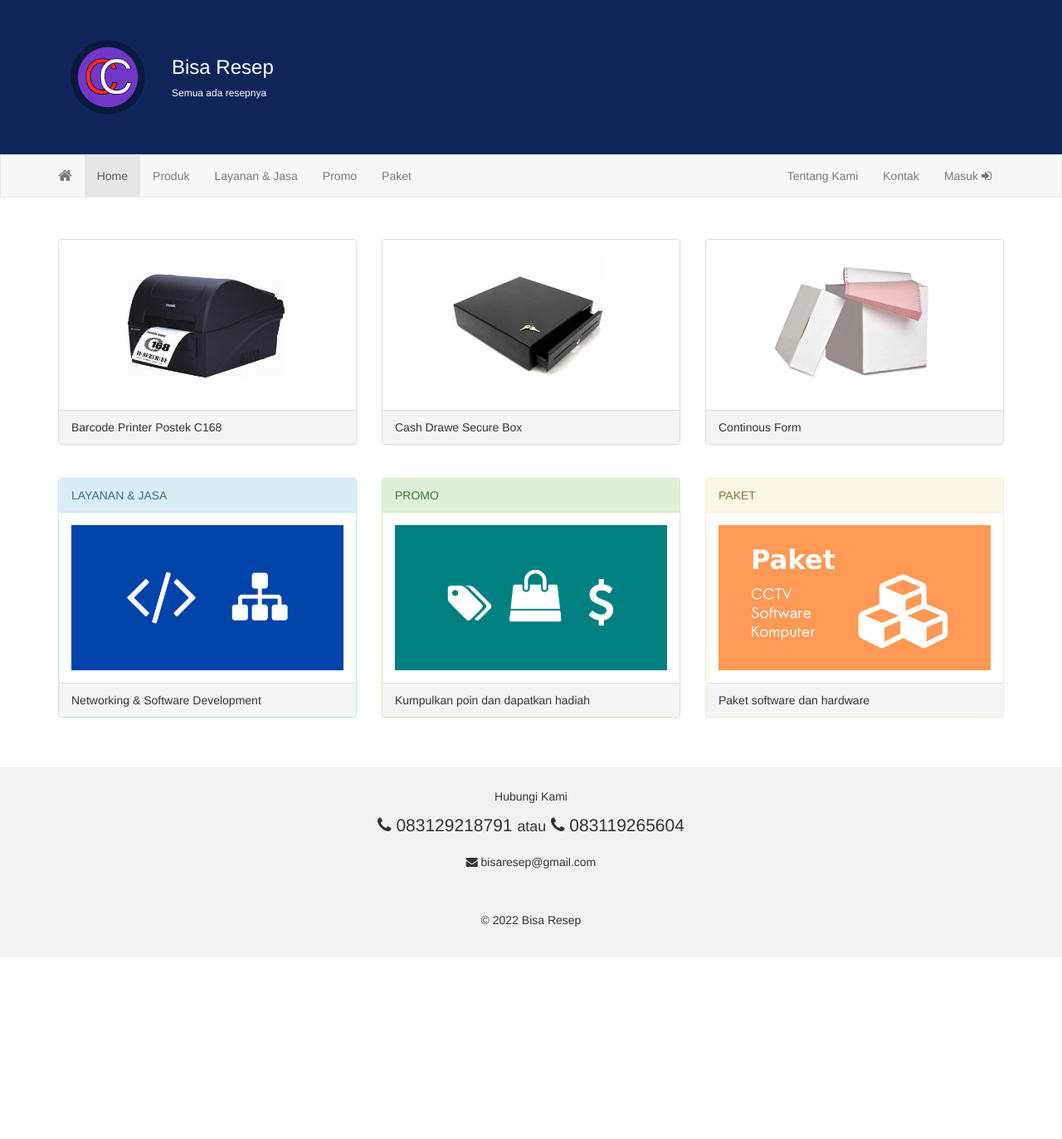
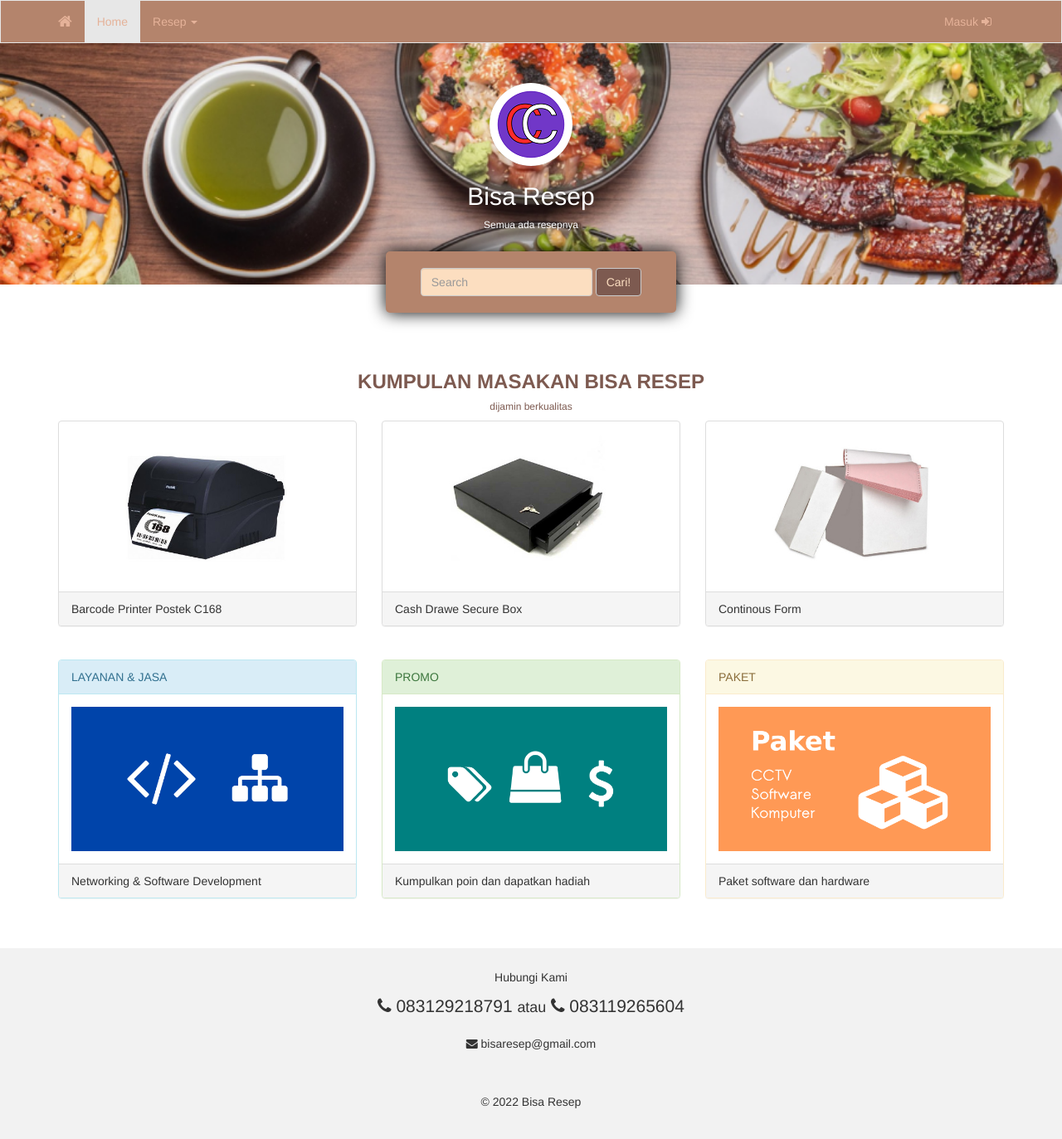
Before and after one commit to rondimarten07/tugas_fullstack, a CodeIgniter app: page /tugas_fullstack/index.php/welcome/index in a window 1280 px wide. Shown: the whole page at 83% size. Before the commit the page ends 1117 px from the top, so only its background shows below. Run offline with CodeIgniter, Linux system fonts and the light colour scheme; data comes from the database, SQL or seed files in the repository.

Commit message:
mengubah tampilan home

```diff
--- a/application/config/config.php
+++ b/application/config/config.php
@@ -23,7 +23,7 @@ defined('BASEPATH') OR exit('No direct script access allowed');
 | a PHP script and you can easily do that on your own.
 |
 */
-$config['base_url'] = 'http://localhost:8080/citrakomputer';
+$config['base_url'] = 'http://localhost:8080/tugas_fullstack';
 
 /*
 |--------------------------------------------------------------------------
--- a/application/views/depan/header.php
+++ b/application/views/depan/header.php
@@ -1,10 +1,13 @@
 <!DOCTYPE html>
 <html lang="id">
+
 <head>
     <meta charset="utf-8">
     <meta http-equiv="X-UA-Compatible" content="IE=edge">
     <meta name="viewport" content="width=device-width, initial-scale=1">
-    <title><?php echo $web->judul ?></title>
+    <title>
+        <?php echo $web->judul ?>
+    </title>
 
     <!-- Ikon -->
     <link rel="icon" href="<?php echo base_url('assets/tjc/img/logo-tangsi.png') ?>" />
@@ -23,18 +26,26 @@
     <style>
     /* Remove the navbar's default rounded borders and increase the bottom margin */
     .navbar {
-      margin-bottom: 50px;
         border-radius: 0;
+        margin-bottom: 0;
+        background-color: #B4846C;
     }
+
+
+    .dropdown-menu>li>a {
+        color: #E5B299;
+    }
+
 
     /* Remove the jumbotron's default bottom margin */
     .jumbotron {
+        background-image: url("assets/tjc/img/bg_home.png");
         margin-bottom: 0;
-	  background: #0f255a;
-	  color: white;
+        background-size: cover;
+
     }
 
-	.judul > a{
+    .judul>a {
         color: white;
         text-decoration: none;
     }
@@ -45,14 +56,57 @@
         padding: 25px;
     }
 
-	.panel-body img:hover{
-		opacity:0.9;
+    .panel-body img:hover {
+        opacity: 0.9;
         cursor: pointer;
+    }
+
+    .navbar-form {
+        padding: 20px;
+        background: #B4846C;
+        box-shadow: 0 0 20px black;
+        border-radius: 5px;
+
+
+    }
+
+    .navbar-form {
+        margin-bottom: 50px;
+        margin-top: -40px;
+
+    }
+
+    .judulkonten {
+        font-size: 24px;
+        font-weight: 600;
+
+    }
+
+    .form-group>input {
+        background-color: #FCDEC0;
+
+    }
+
+
+    .btn-default {
+        background-color: #7D5A50;
+        color: #FCDEC0;
+    }
+
+    .judulkonten {
+        color: #7D5A50;
+    }
+
+    .judulkonten2 {
+        color: #7D5A50;
     }
     </style>
 
     <!-- jQuery (necessary for Bootstrap's JavaScript plugins) -->
     <script src="<?php echo base_url(); ?>assets/tjc/js/jquery.min.js"></script>
-    <script>window.jQuery || document.write('<script src="<?php echo base_url(); ?>assets/js/jquery.min.js"><\/script>')</script>
+    <script>
+    window.jQuery || document.write('<script src="<?php echo base_url(); ?>assets/js/jquery.min.js"><\/script>')
+    </script>
 </head>
+
 <body>
--- a/application/views/depan/navbar.php
+++ b/application/views/depan/navbar.php
@@ -1,15 +1,3 @@
-<div class="jumbotron">
-  <div class="container">
-	<div class="col-md-6 judul">
-		<a href="<?php echo site_url() ?>">
-		<img src="<?php echo base_url('assets/tjc/img/logo-tangsi.png') ?>" class="pull-left" style="display:inline; max-width:90px; background: rgba(0,0,0,0.3); border-radius:50%;margin-right:32px"/>
-		<h3><?php echo $web->judul ?></h3>
-		<p style="font-size:12px"><?php echo $web->tagline ?></p>
-		</a>
-	</div>
-  </div>
-</div>
-
 <nav class="navbar navbar-default">
     <div class="container-fluid container">
         <div class="navbar-header">
@@ -18,21 +6,85 @@
                 <span class="icon-bar"></span>
                 <span class="icon-bar"></span>
             </button>
-      <a class="navbar-brand" href="<?php echo site_url() ?>"><i class="fa fa-home"></i></a>
+            <a class="navbar-brand" style="color: #E5B299" href="<?php echo site_url() ?>"><i
+                    class="fa fa-home"></i></a>
         </div>
         <div class="collapse navbar-collapse" id="myNavbar">
             <ul class="nav navbar-nav">
-        <li class="<?php echo ($page == 'home') ?'active':'' ?>"><a href="<?php echo site_url() ?>">Home</a></li>
-        <li class="<?php echo ($page == 'produk') ?'active':'' ?>"><a href="<?php echo site_url('produk') ?>">Produk</a></li>
-        <li class="<?php echo ($page == 'jasa') ?'active':'' ?>"><a href="<?php echo site_url('jasa') ?>">Layanan &amp; Jasa</a></li>
-        <li class="<?php echo ($page == 'promo') ?'active':'' ?>"><a href="<?php echo site_url('promo') ?>">Promo</a></li>
-        <li class="<?php echo ($page == 'paket') ?'active':'' ?>"><a href="<?php echo site_url('paket') ?>">Paket</a></li>
+                <li class="<?php echo ($page == 'home') ? 'active' : '' ?>"><a href="<?php echo site_url() ?>"
+                        style="color: #E5B299">Home</a>
+                </li>
+
+                <!-- Resep -->
+                <li class="dropdown">
+                    <a href="#" class="dropdown-toggle" data-toggle="dropdown" role="button" aria-haspopup="true"
+                        aria-expanded="false" style="color: #E5B299">Resep <span class="caret"></span></a>
+                    <ul class="dropdown-menu">
+                        <li class="<?php echo ($page == 'produk') ? 'active' : '' ?>"><a
+                                href="<?php echo site_url('produk') ?>">Makanan Berkuah</a></li>
+                        <li><a href="#">Minuman</a></li>
+                        <li><a href="#">Cemilan</a></li>
+                        <li><a href="#">Makanan Goreng</a></li>
+                    </ul>
+                </li>
             </ul>
             <ul class="nav navbar-nav navbar-right">
-        <li class="<?php echo ($page == 'tentang') ?'active':'' ?>"><a href="<?php echo site_url('tentang') ?>">Tentang Kami</a></li>
-        <li class="<?php echo ($page == 'kontak') ?'active':'' ?>"><a href="<?php echo site_url('kontak') ?>">Kontak</a></li>
-        <li><a href="<?php echo site_url('admin') ?>">Masuk <i class="fa fa-sign-in"></i></a></li>
+
+                <li><a href="<?php echo site_url('admin') ?>" style="color: #E5B299">Masuk <i
+                            class="fa fa-sign-in"></i></a></li>
             </ul>
         </div>
     </div>
 </nav>
+
+<div class="jumbotron">
+    <div class="container">
+        <div class="col-md-4">
+        </div>
+
+        <div class="col-md-4 text-center">
+            <img src="<?php echo base_url('assets/tjc/img/logo-tangsi1.png') ?>"
+                style="display:inline-block max-width:20px; background: rgba(0,0,0,0.3); border-radius:50%;" />
+            <a href="<?php echo site_url() ?>">
+
+                <h2 style="color: white;">
+                    <?php echo $web->judul ?>
+                </h2>
+                <p style=" font-size:12px; color: white">
+                    <?php echo $web->tagline ?>
+                </p>
+            </a>
+
+        </div>
+        <div class="col-md-4  ">
+        </div>
+
+    </div>
+</div>
+
+
+</div>
+<div class="container">
+    <div class="col-md-4">
+    </div>
+
+    <div class="col-md-4 text-center formcari">
+        <form class="navbar-form">
+            <div class="form-group">
+                <input type="text" class="form-control" placeholder="Search">
+            </div>
+            <button type="submit" class="btn btn-default">Cari!</button>
+        </form>
+
+    </div>
+    <div class="col-md-4  ">
+    </div>
+</div>
+
+
+<div class="container">
+    <div class="col-md-12 text-center">
+        <h1 class="judulkonten">KUMPULAN MASAKAN BISA RESEP</h1>
+        <h6 class="judulkonten2">dijamin berkualitas</h6>
+    </div>
+</div>
```
Also changed, not shown: application/views/admin/home.php (+27 -11 lines), application/views/depan/content.php (+13 -5 lines), application/views/depan/kontak.php (+16 -4 lines), application/views/depan/tentang.php (indentation only), assets/tjc/img/bg_home.jpeg (added), assets/tjc/img/bg_home.png (added), assets/tjc/img/bg_home1.jpg (added), assets/tjc/img/logo-tangsi1.png (added). Lines whose indentation alone changed are shown as unchanged.
